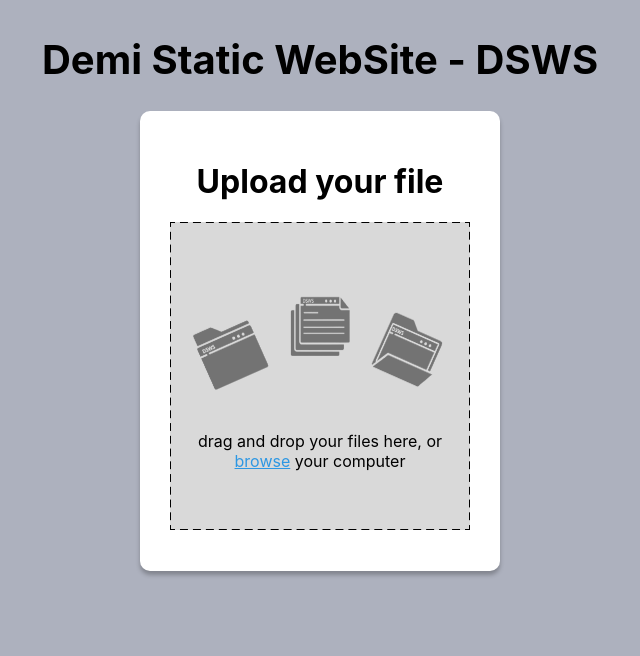
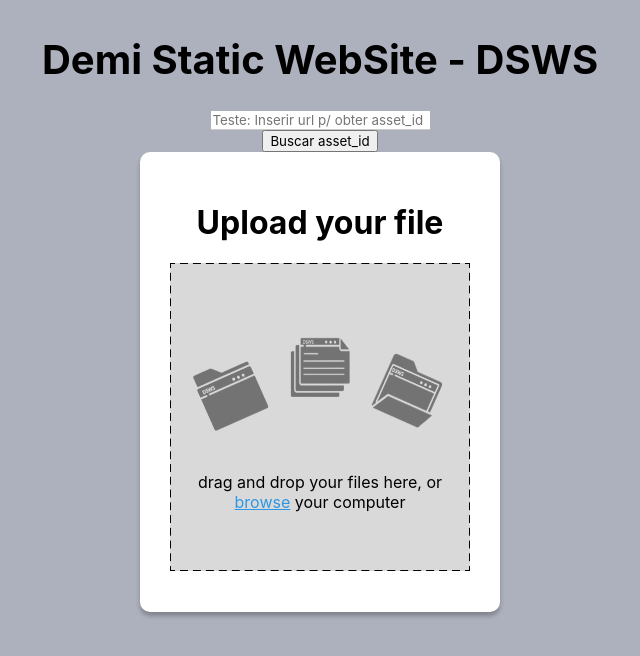
Before and after one commit to gjvnq/dsws, a browser extension: page dsws-extension/dsws-app/index.html in a window 1280 px wide. Shown: the whole page, without its empty margins (320-960 px from the left). Drawn offline with Linux system fonts and the light colour scheme.

Commit message:
Get "asset_id" from "url" given by user input

```diff
--- a/dsws-extension/dsws-app/index.html
+++ b/dsws-extension/dsws-app/index.html
@@ -10,6 +10,9 @@
     <body>
         <div id="container">
         <h1 id="title">Demi Static WebSite - DSWS</h1>
+
+        <input type="text" id="urlInput" placeholder="Teste: Inserir url p/ obter asset_id">
+        <button type="button" onclick="urlButtonClick()">Buscar asset_id</button>
 
         <div id="FileContainer">
             <h1 id="FileContainerText">Upload your file</h1>
```
Also changed, not shown: dsws-extension/dsws-app/build/index.js.
